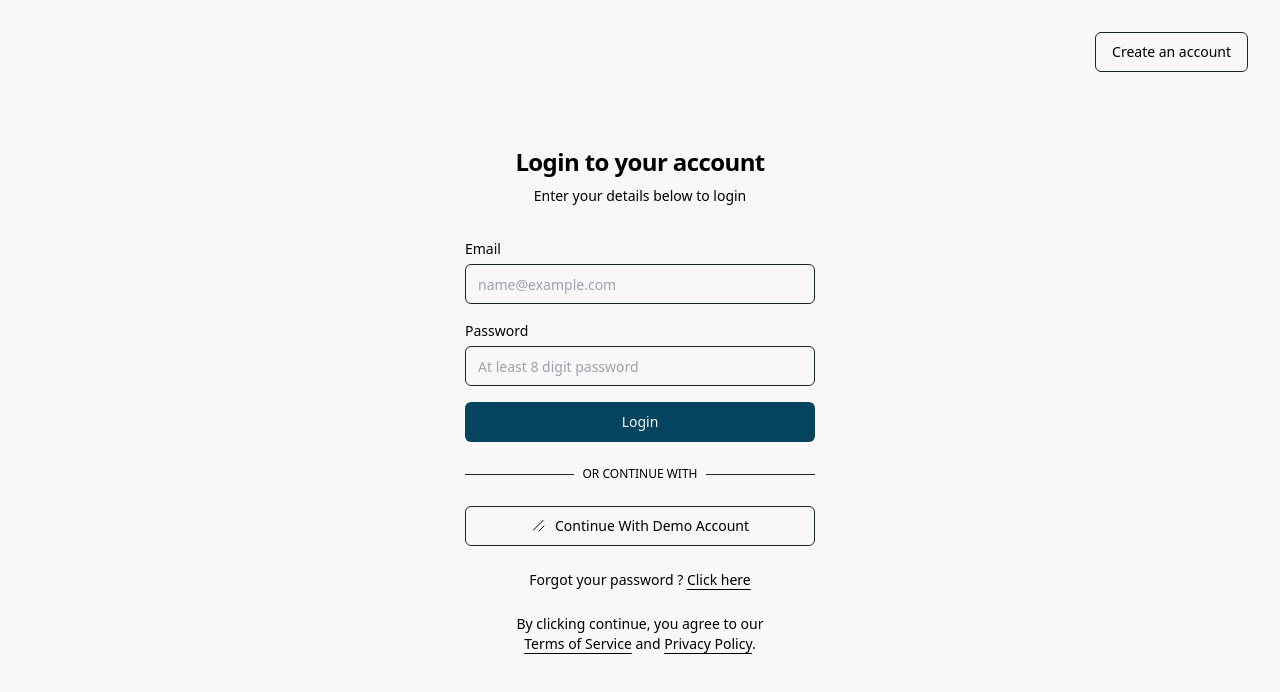
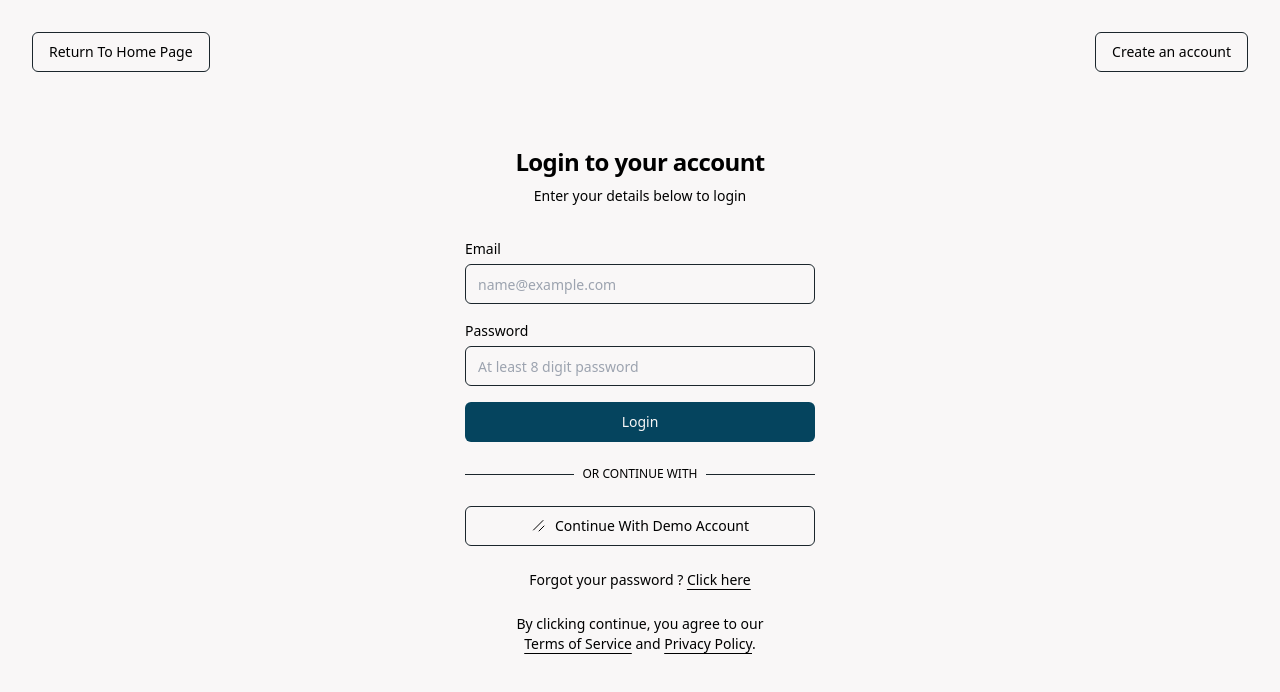
Before and after one commit to tusharag6/Expenze, a React (Vite) app in the folder client/: page /login in a window 1280 px wide. Shown: the top 692 px of the page. Built offline with nearby package versions, Linux system fonts and the light colour scheme; some icons are missing.

Commit message:
added back button in login and register page

```diff
--- a/client/src/pages/LoginPage.tsx
+++ b/client/src/pages/LoginPage.tsx
@@ -8,6 +8,15 @@ export default function AuthenticationPage() {
     <>
       <div className="md:hidden"></div>
       <div className="container relative h-screen flex-col items-center justify-center grid lg:max-w-none lg:px-0">
+        <Link
+          to="/"
+          className={cn(
+            buttonVariants({ variant: "outline" }),
+            "absolute left-6 top-6 md:left-8 md:top-8"
+          )}
+        >
+          Return To Home Page
+        </Link>
         <Link
           to="/register"
           className={cn(
--- a/client/src/pages/RegisterPage.tsx
+++ b/client/src/pages/RegisterPage.tsx
@@ -7,6 +7,15 @@ export default function AuthenticationPage() {
     <>
       <div className="md:hidden"></div>
       <div className="container relative h-screen flex-col items-center justify-center grid lg:max-w-none lg:px-0">
+        <Link
+          to="/"
+          className={cn(
+            buttonVariants({ variant: "outline" }),
+            "absolute left-6 top-6 md:left-8 md:top-8"
+          )}
+        >
+          Return To Home Page
+        </Link>
         <Link
           to="/login"
           className={cn(
```
